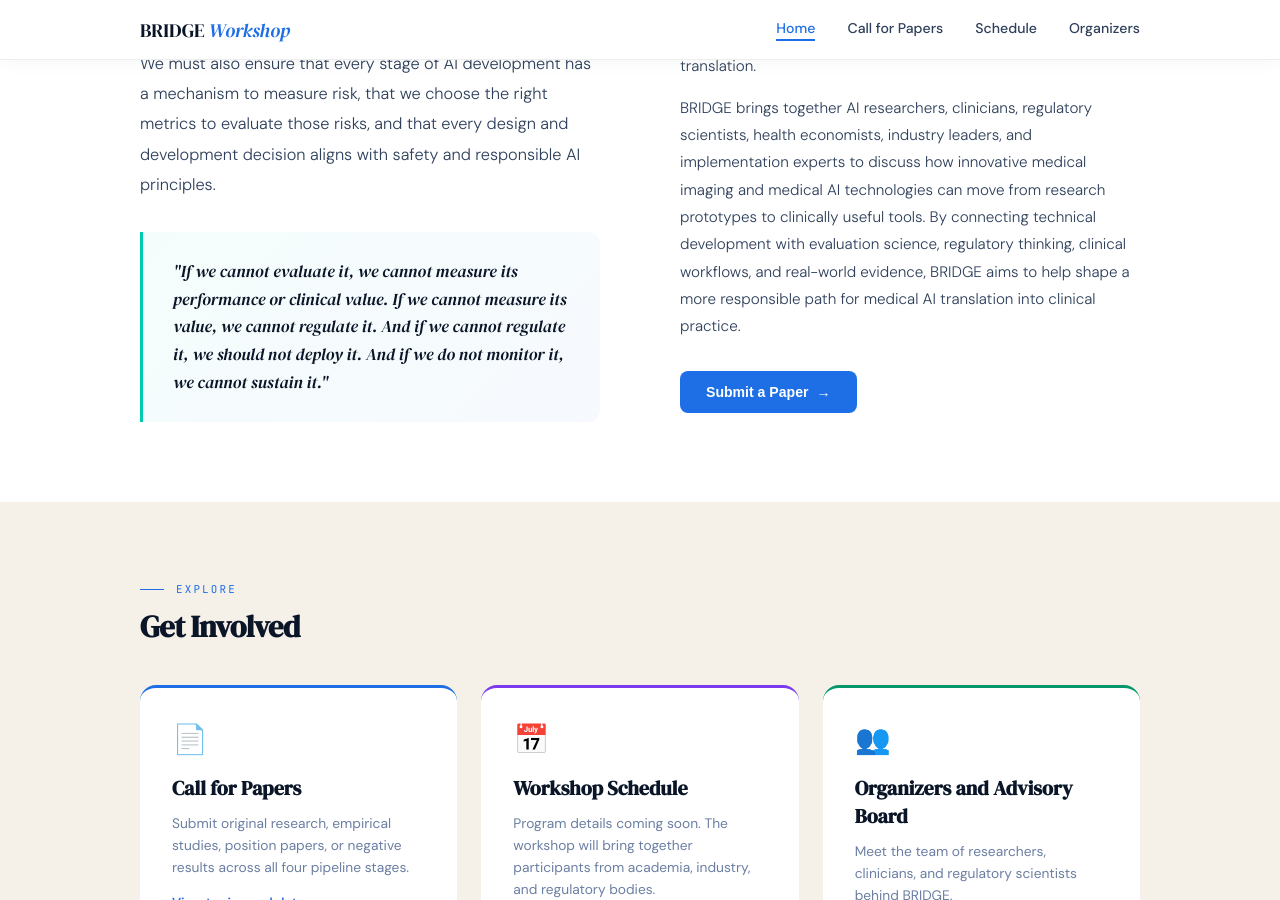
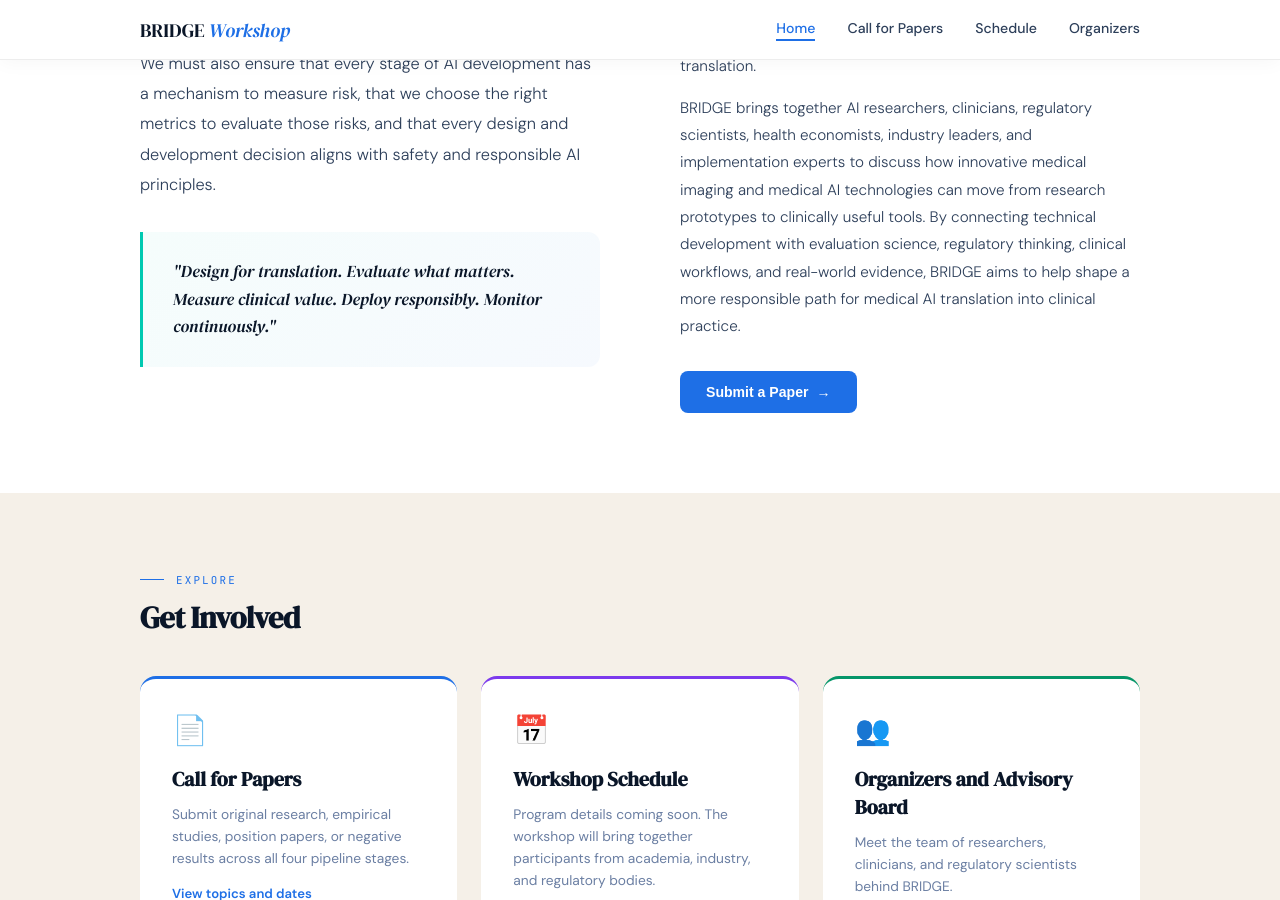
Before and after one commit to gaz89/BRIDGEAI, a Jekyll site: the page index.html, which Jekyll copies as it is, in a window 1280 px wide and 900 px high, scrolled down 1516 px. Built offline with Jekyll 4.4.1, drawn with Linux system fonts in a browser that asks for light colours; some of the changed text lies outside the part shown.

Commit message:
Update index.html

```diff
--- a/index.html
+++ b/index.html
@@ -282,7 +282,7 @@
         <p>To build medical AI that works safely, effectively, and as intended — while adding real value to clinical practice — we must start with the end goal. <strong>What problem will this AI solve? What will it do for the patient? What value will it add to the clinician or health system?</strong> The end goal must be defined before the model is built.</p>
         <p>We must also ensure that every stage of AI development has a mechanism to measure risk, that we choose the right metrics to evaluate those risks, and that every design and development decision aligns with safety and responsible AI principles.</p>
         <div class="principle-box">
-          <p>"If we cannot evaluate it, we cannot measure its performance or clinical value. If we cannot measure its value, we cannot regulate it. And if we cannot regulate it, we should not deploy it. And if we do not monitor it, we cannot sustain it."</p>
+          <p>"Design for translation. Evaluate what matters. Measure clinical value. Deploy responsibly. Monitor continuously."</p>
         </div>
       </div>
       <div class="intro-right">
@@ -537,7 +537,7 @@
   <div class="footer-inner">
     <div class="footer-left">
       <div class="footer-brand">BRIDGE <span>Workshop</span></div>
-      <p class="footer-tagline">"If we cannot evaluate it, we cannot measure its performance or clinical value. If we cannot measure its value, we cannot regulate it. And if we cannot regulate it, we should not deploy it. And if we do not monitor it, we cannot sustain it."</p>
+      <p class="footer-tagline">"Design for translation. Evaluate what matters. Measure clinical value. Deploy responsibly. Monitor continuously."</p>
       <div class="footer-links">
         <a onclick="showPage('home')">Home</a>
         <a onclick="showPage('submission')">Call for Papers</a>
```
